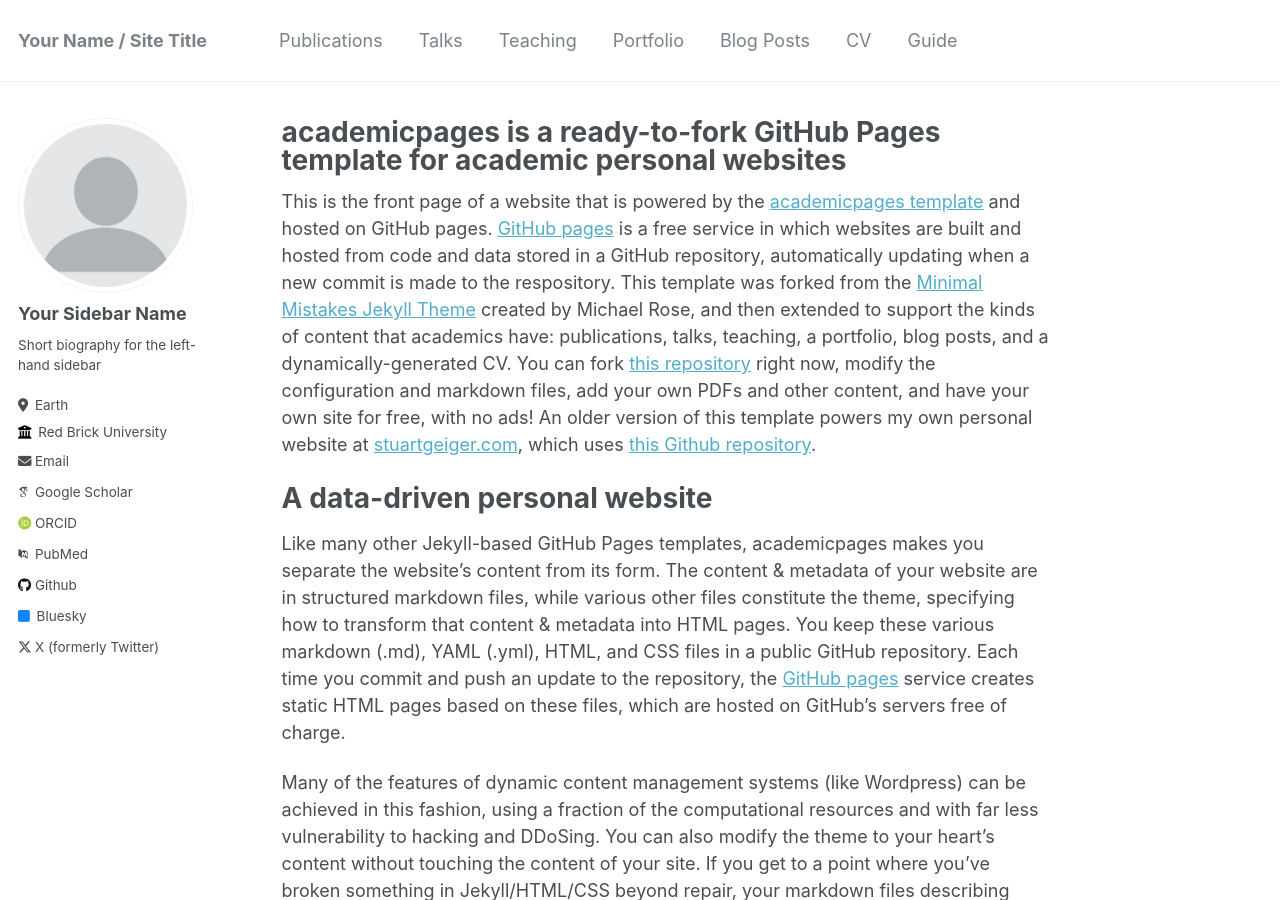
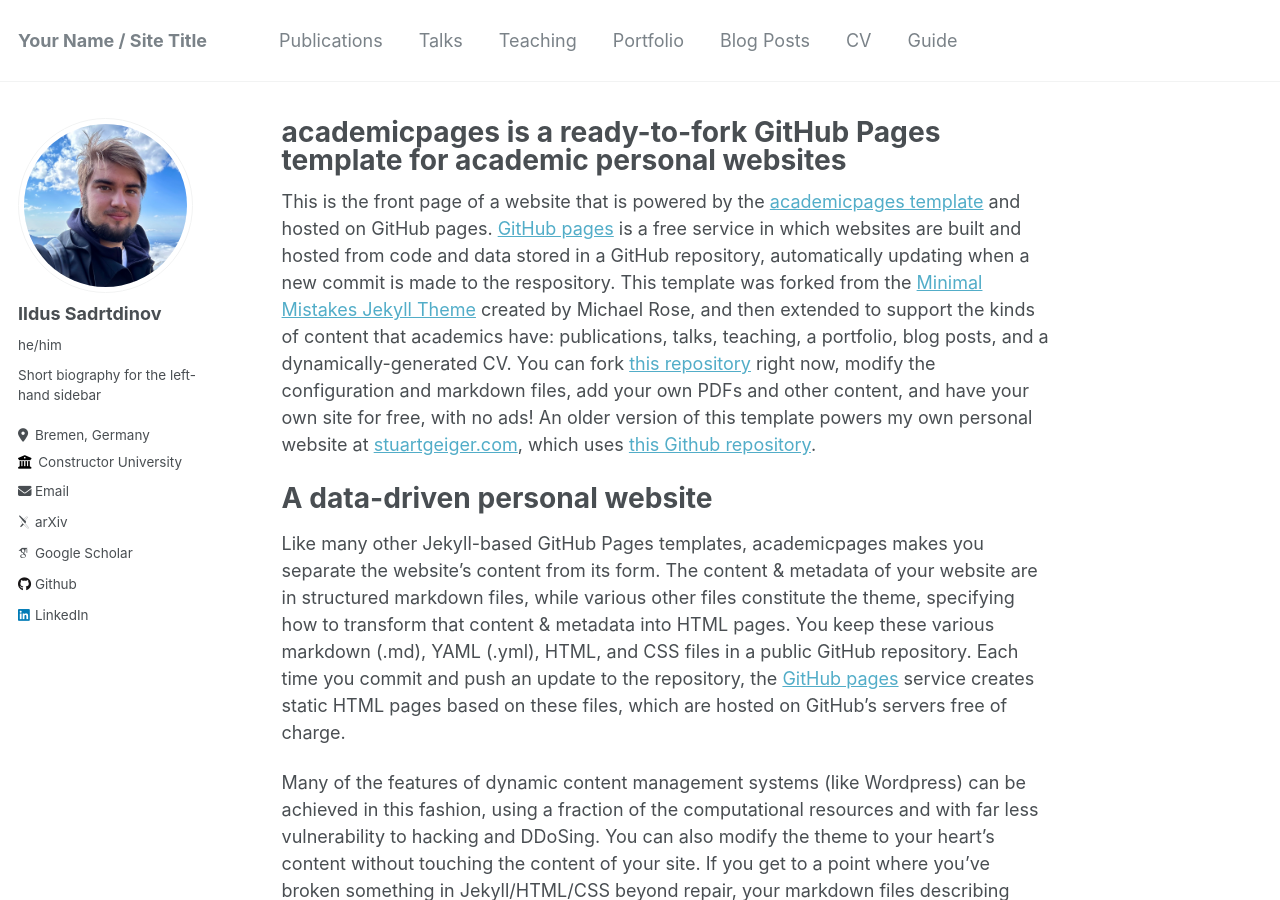
Before and after one commit to isadrtdinov/isadrtdinov.github.io, a Jekyll site: the page built from _pages/about.md, in a window 1280 px wide and 900 px high. Built offline with Jekyll 4.4.1, drawn with Linux system fonts in a browser that asks for light colours; some web fonts are replaced.

Commit message:
update 01

```diff
--- a/_config.yml
+++ b/_config.yml
@@ -12,9 +12,9 @@ title                    : "Your Name / Site Title"
 title_separator          : "-"
 name                     : &name "Your Name"
 description              : &description "personal description"
-url                      : https://academicpages.github.io # the base hostname & protocol for your site e.g. "https://mmistakes.github.io"
+url                      : "https://isadrtdinov.github.io" # the base hostname & protocol for your site e.g. "https://mmistakes.github.io"
 baseurl                  : "" # the subpath of your site, e.g. "/blog"
-repository               : "academicpages/academicpages.github.io"
+repository               : "isadrtdinov/isadrtdinov.github.io"
 
 # Site Author - The following control what appear as part of the author content on the side bar.
 #               If a field is blank the icon and link will not appear, otherwise it will be shown.
@@ -22,32 +22,32 @@ repository               : "academicpages/academicpages.github.io"
 author:
   # Biographic information
   avatar           : "profile.png"
-  name             : "Your Sidebar Name"
-  pronouns         : # example: "she/her"
+  name             : "Ildus Sadrtdinov"
+  pronouns         : "he/him" # example: "she/her"
   bio              : "Short biography for the left-hand sidebar"
-  location         : "Earth"
-  employer         : "Red Brick University"
+  location         : "Bremen, Germany"
+  employer         : "Constructor University"
   uri              : # URL
-  email            : "none@example.org"
+  email            : "irsadrtdinov@yandex.ru"
 
   # Academic websites
-  arxiv            : # URL - Update with the correct link to your profile
-  googlescholar    : "https://scholar.google.com/citations?user=PS_CX0AAAAAJ"
+  arxiv            : "https://arxiv.org/search/cs?searchtype=author&query=Sadrtdinov%2C+I" # URL - Update with the correct link to your profile
+  googlescholar    : "https://scholar.google.com/citations?user=XhqNegUAAAAJ"
   impactstory      : # URL
-  orcid            : "http://orcid.org/yourorcidurl"
-  pubmed           : "https://www.ncbi.nlm.nih.gov/pubmed/?term=john+snow"
+  orcid            : #"https://orcid.org/0009-0000-1295-6091"
+  pubmed           : # URL
   researchgate     : # URL
 
   # Repositories and software development
   bitbucket        : # Username - Update with your username on the site
   codepen          : # Username
   dribbble         : # Username
-  github           : "academicpages"
+  github           : "isadrtdinov"
   kaggle           : # Username
   stackoverflow    : # User number or user number and name (i.e., use "1" or "1/jeff-atwood")
 
   # Social media
-  bluesky          : "bsky.app" # Replace this with you Bluesky username
+  bluesky          : # Replace this with you Bluesky username
   facebook         : # Username
   flickr           : # Username
   foursquare       : # Username
@@ -56,7 +56,7 @@ author:
   keybase          : # Username
   instagram        : # Username
   lastfm           : # Username
-  linkedin         : # Username
+  linkedin         : "https://www.linkedin.com/in/isadrtdinov/"# Username
   mastodon         : # URL
   medium           : # URL
   pinterest        : # Username
@@ -64,7 +64,7 @@ author:
   steam            : # Username
   telegram         : # URL
   tumblr           : # Username
-  twitter          : "UniofOxford"  # Replace this with your X / Twitter handle
+  twitter          : # Replace this with your X / Twitter handle
   vine             : # Username
   weibo            : # Username
   wikipedia        : # Username
```
Also changed, not shown: images/profile.png, 1 other file.
